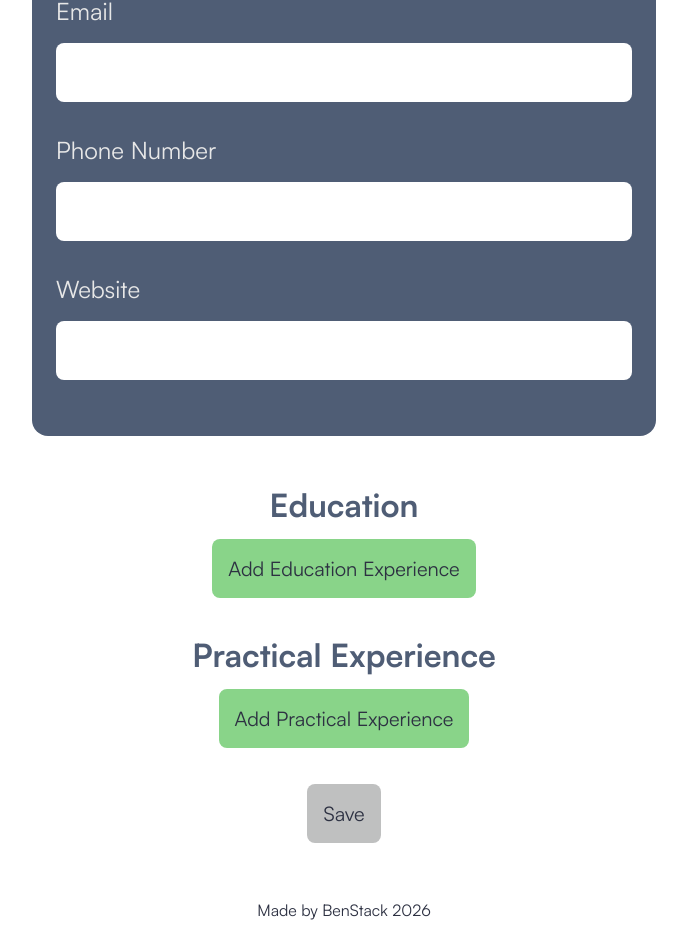
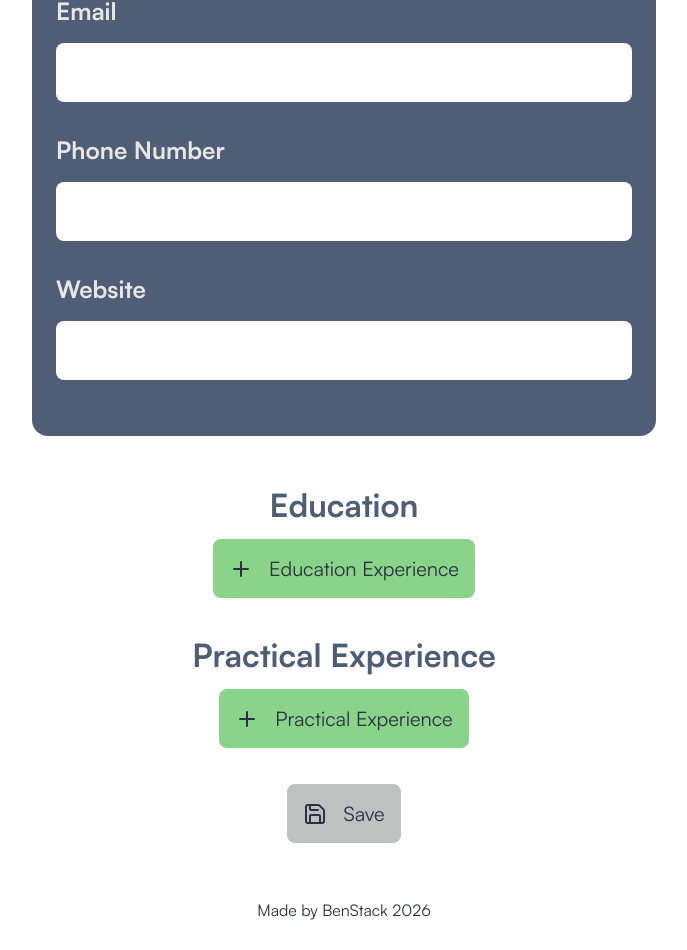
Before and after one commit to benstackdev/odin-cv-builder, a React (Vite) app in the folder odin-cv-builder/: page / in a window 1280 px wide. Shown: the part 377-1327 px from the top of the page, without its empty margins (296-983 px from the left). Built offline with nearby package versions, Linux system fonts and the light colour scheme.

Commit message:
Finalize styles and add ARIA labels

```diff
--- a/odin-cv-builder/src/App.tsx
+++ b/odin-cv-builder/src/App.tsx
@@ -6,7 +6,7 @@ function App() {
   return (
     <>
       <Resume />
-      <footer className="margin-top-2">Made by BenStack 2026</footer>
+      <footer className="margin-top-2 no-print">Made by BenStack 2026</footer>
     </>
   );
 }
--- a/odin-cv-builder/src/components/Resume.tsx
+++ b/odin-cv-builder/src/components/Resume.tsx
@@ -1,9 +1,10 @@
-import { createContext, useState } from "react";
+import { createContext, useEffect, useState } from "react";
 import { ResumeGeneral } from "./ResumeGeneral";
 import { ResumeEducation } from "./ResumeEducation";
 import type { ResumeEducationData, ResumeGeneralData, ResumePracticalData } from "./ResumeInterfaces";
 import { ResumePractical } from "./ResumePractical";
 import "../styles/App.css";
+import { Minus, Plus, Save, SquarePen } from "lucide-react";
 
 const ResumeContext = createContext(null);
 
@@ -20,6 +21,11 @@ function Resume() {
   const [practicalDataList, setPracticalDataList] = useState([]);
 
   const toggleEditing = () => setIsEditing(!isEditing);
+
+  useEffect(() => {
+    window.addEventListener("beforeprint", () => setIsEditing(false));
+    window.addEventListener("afterprint", () => setIsEditing(true));
+  }, [setIsEditing]);
 
   // Mutate state functions
   const addEducationExperience = () => setEducationDataList((prevList) => {
@@ -74,22 +80,24 @@ function Resume() {
   const addEdExpButton = isEditing ? (
     <button
       onClick={addEducationExperience}
-      className="bg-green font-size-2 padding-2 margin-1 width-fit align-center border-radius-1">
-      Add Education Experience
+      className="flex bg-green font-size-2 padding-2 margin-1 width-fit align-center border-radius-1"
+      aria-label="Add Education Experience">
+      <Plus color="#2d3142" className="align-center margin-right-1" /> Education Experience
     </button>
   ) : null;
   const addPracticalExpButton = isEditing ? (
     <button
       onClick={addPracticalExperience}
-      className="bg-green font-size-2 padding-2 margin-1 width-fit align-center border-radius-1">
-      Add Practical Experience
+      className="flex bg-green font-size-2 padding-2 margin-1 width-fit align-center border-radius-1"
+      aria-label="Add Practical Experience">
+      <Plus color="#2d3142" className="align-center margin-right-1" /> Practical Experience
     </button>
   ) : null;
 
   return (
     <ResumeContext value={isEditing}>
       <div className="width-fill flex-center flex-col">
-        <h1 className="flex-center margin-bottom-2 font-size-5">Resume Builder</h1>
+        <h1 className="flex-center margin-bottom-2 font-size-5 no-print">Resume Builder</h1>
         <div className="flex-center flex-col padding-1">
           {isEditing ? <h3 className="flex-center font-size-4 margin-top-2 col-blue">General Info</h3> : null}
           <ResumeGeneral
@@ -107,8 +115,10 @@ function Resume() {
               <button
                 onClick={() => deleteEducationExperience(edExp.key)}
                 className="
-                    align-center font-size-2 padding-2 margin-1
-                    bg-red col-black border-radius-1 width-fit">
+                    flex align-center font-size-2 padding-2 margin-1
+                    bg-red col-black border-radius-1 width-fit"
+                aria-label="Delete Education Experience">
+                <Minus color="#2d3142" className="align-center margin-right-1" />
                 Delete Education Experience
               </button>
             ) : null;
@@ -137,9 +147,10 @@ function Resume() {
             const delButton = isEditing ? (
               <button
                 onClick={() => deletePracticalExperience(practicalExp.key)}
-                className="font-size-2 padding-2 margin-1
-                bg-red border-radius-1 width-fit align-center">
-                Delete Practical Experience
+                className="flex font-size-2 padding-2 margin-1
+                bg-red border-radius-1 width-fit align-center"
+                aria-label="Delete Practical Experience">
+                <Minus color="#2d3142" className="align-center margin-right-1" /> Delete Practical Experience
               </button>
             ) : null;
             return (
@@ -160,8 +171,18 @@ function Resume() {
           <button
             onClick={toggleEditing}
             className="font-size-2 padding-2 margin-2
-                      border-radius-1 width-fit bg-grey align-center">
-            {isEditing ? "Save" : "Edit"}
+                      border-radius-1 width-fit bg-grey align-center"
+            aria-label={isEditing ? "Save" : "Edit"}>
+            {isEditing ?
+              <div className="flex no-print">
+                <Save color="#2d3142" className="align-center margin-right-1" />
+                <p>Save</p>
+              </div>
+              :
+              <div className="flex no-print">
+                <SquarePen color="#2d3142" className="align-center margin-right-1" />
+                <p>Edit</p>
+              </div>}
           </button>
         </div>
       </div>
--- a/odin-cv-builder/src/components/ResumeGeneral.tsx
+++ b/odin-cv-builder/src/components/ResumeGeneral.tsx
@@ -51,9 +51,9 @@ function ResumeGeneral({ generalData, setGeneralData }) {
   return (
     <div className="margin-bottom-2">
       <h1 className="flex-center font-size-5 margin-bottom-1">{generalData.name}</h1>
-      <div className="flex width-fill justify-space-between">
-        <p className="flex-center"><Mail className="margin-right-1" /> {generalData.phoneNumber}</p>
-        <p className="flex-center"><Phone className="margin-right-1" /> {generalData.email}</p>
+      <div className="flex flex-wrap mobile-flex-col width-fill justify-space-between">
+        <p className="flex-center"><Phone className="margin-right-1" /> {generalData.phoneNumber}</p>
+        <p className="flex-center"><Mail className="margin-right-1" /> {generalData.email}</p>
         <p className="flex-center"><Globe className="margin-right-1" /> {generalData.website}</p>
       </div>
     </div>
--- a/odin-cv-builder/src/components/inputs/ResumeInput.tsx
+++ b/odin-cv-builder/src/components/inputs/ResumeInput.tsx
@@ -11,7 +11,7 @@ function ResumeInput({ parentKey, labelName, updateHandler, ...props }: ResumeIn
 
   return (
     <div className="font-size-3 flex-center flex-col">
-      <label htmlFor={parentKey} className="margin-bottom-1 col-white">{labelName}</label>
+      <label htmlFor={parentKey} className="margin-bottom-1 col-white font-bold">{labelName}</label>
       <input {...props} id={parentKey} onChange={onInputChange}
         className="width-fill font-size-2 padding-2 border-radius-1"
       />
--- a/odin-cv-builder/src/components/inputs/ResumeTextArea.tsx
+++ b/odin-cv-builder/src/components/inputs/ResumeTextArea.tsx
@@ -11,7 +11,7 @@ function ResumeTextArea({ parentKey, labelName, updateHandler, ...props }: Resum
 
   return (
     <div className="font-size-3 flex-center flex-col margin-bottom-2">
-      <label htmlFor={parentKey} className="margin-bottom-1 col-white">{labelName}</label>
+      <label htmlFor={parentKey} className="margin-bottom-1 col-white font-bold">{labelName}</label>
       <textarea {...props} id={parentKey} onChange={onInputChange} />
     </div>
   );
--- a/odin-cv-builder/src/styles/App.css
+++ b/odin-cv-builder/src/styles/App.css
@@ -53,6 +53,10 @@
 
 .flex-col {
   flex-direction: column;
+}
+
+.flex-wrap {
+  flex-wrap: wrap;
 }
 
 .gap-1 {
@@ -176,6 +180,10 @@
 }
 
 @media (width < 600px) {
+  .mobile-flex-col {
+    flex-direction: column;
+  }
+
   .margin-1 {
     margin: 0.5rem;
   }
@@ -244,3 +252,9 @@
     padding: 1rem;
   }
 }
+
+@media print {
+  .no-print {
+    display: none;
+  }
+}
```
